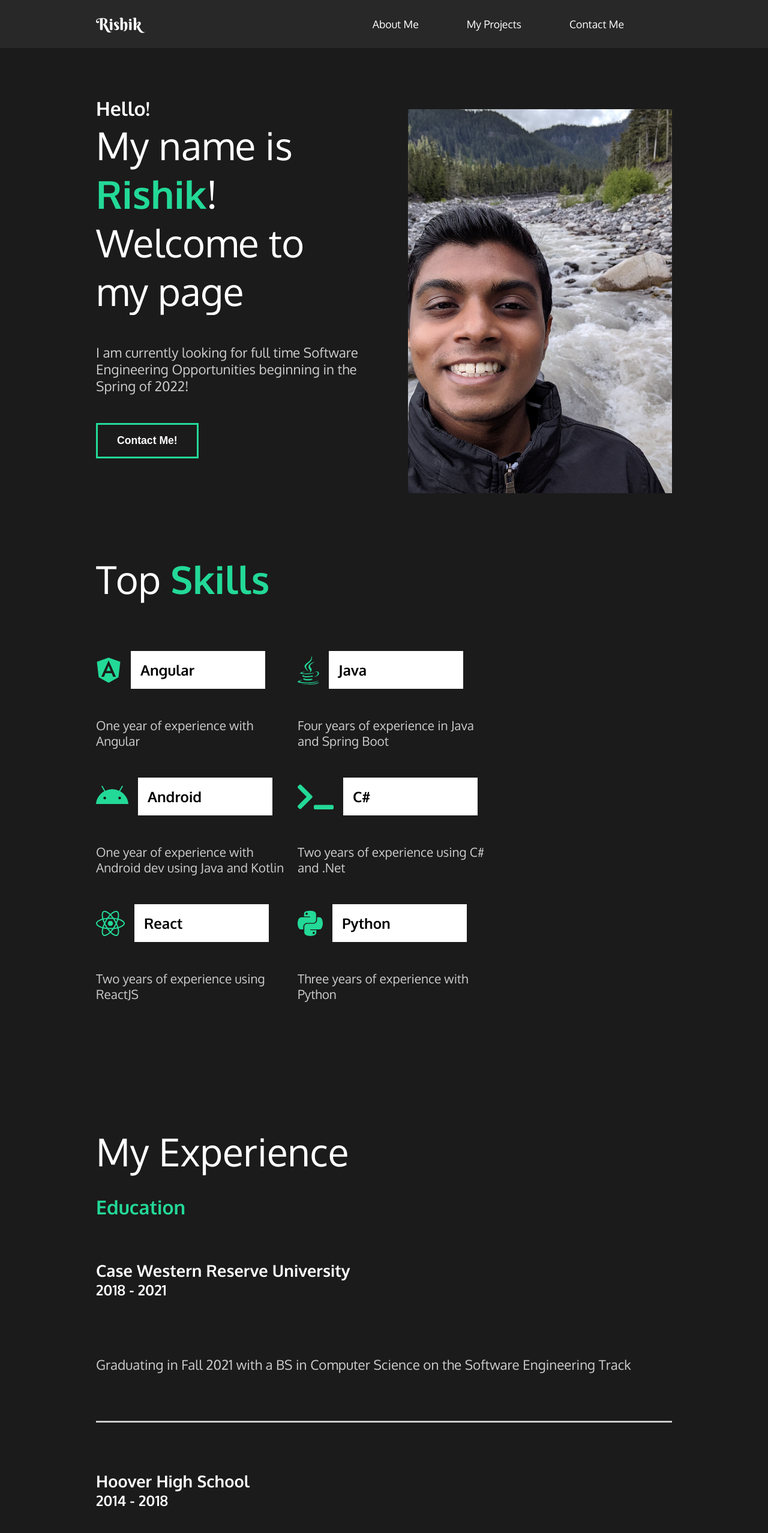
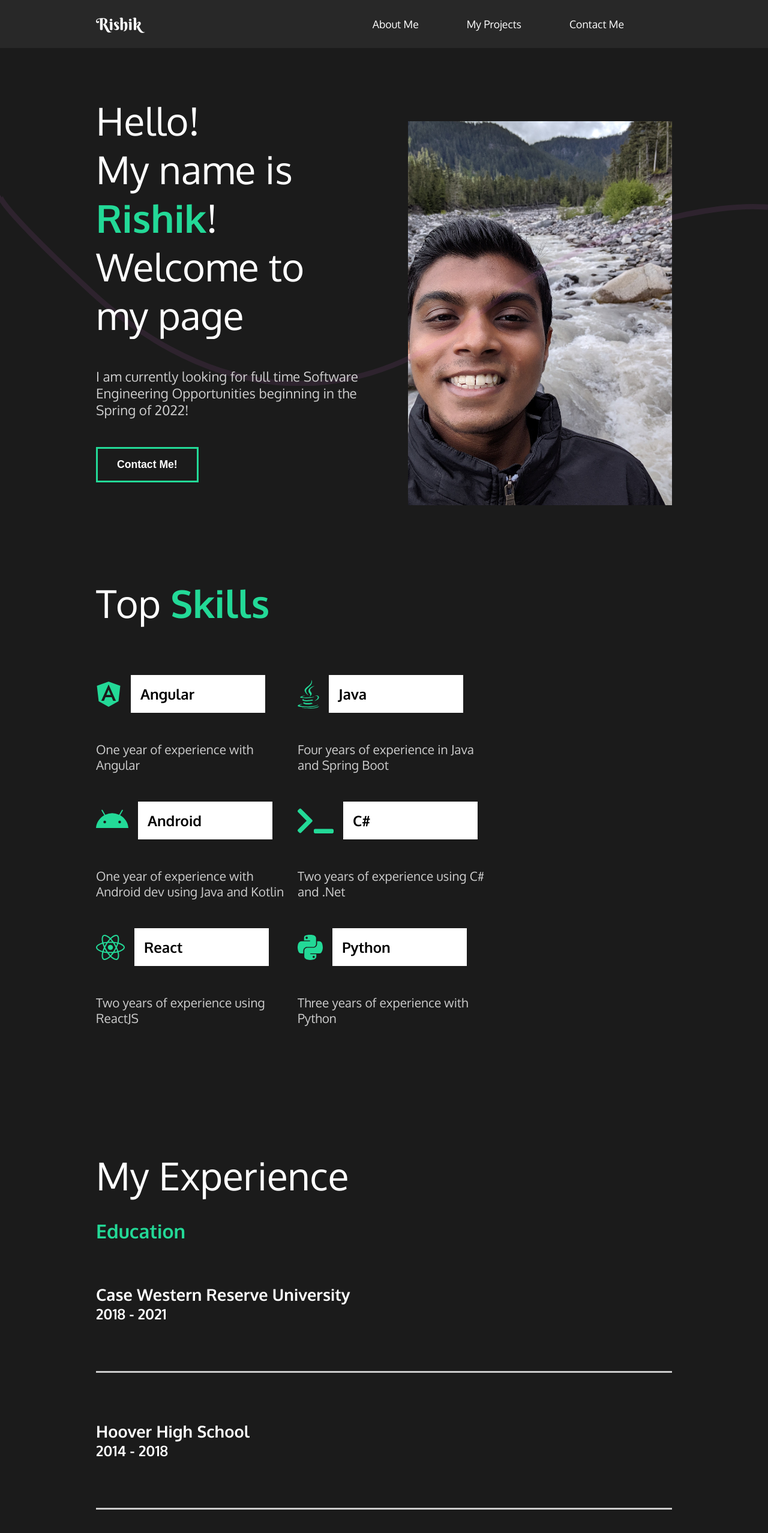
Before and after one commit to blazepower/portfolio, a React (Create React App) app: page / in a window 1280 px wide. Shown: the top 2555 px of the page at 60% size. Built offline with nearby package versions, Linux system fonts and the light colour scheme.

Commit message:
updated animations and styling

```diff
--- /dev/null
+++ b/src/animation.js
@@ -0,0 +1,79 @@
+export const pageAnimation = {
+  hidden: {
+    opacity: 0,
+    y: 300,
+  },
+
+  show: {
+    opacity: 1,
+    y: 0,
+    transition: {
+      duration: 1,
+      when: "beforeChildren",
+      staggerChildren: 0.25,
+    },
+  },
+
+  exit: {
+    opacity: 0,
+    // y: 300,
+    x: -300,
+    transition: {
+      duration: 0.5,
+    },
+  },
+};
+
+export const titleAnim = {
+  hidden: { y: 200 },
+  show: { y: 0, transition: { duration: 1, ease: "easeOut" } },
+};
+
+export const fade = {
+  hidden: { opacity: 0 },
+  show: {
+    opacity: 1,
+    transition: { ease: "easeOut", duration: 1 },
+  },
+};
+
+export const portraitAnim = {
+  hidden: { scale: 1.5, opacity: 0 },
+  show: {
+    scale: 1,
+    opacity: 1,
+    transition: {
+      ease: "easeOut",
+      duration: 1,
+      delay: 0.75,
+    },
+  },
+};
+
+export const lineAnim = {
+  hidden: {
+    width: "0%",
+  },
+
+  show: {
+    width: "100%",
+    transition: { duration: 1 },
+  },
+};
+
+export const flowEffect = {
+  hidden: { x: "-130%", skew: "45deg" },
+  show: {
+    x: "100%",
+    skew: "0deg",
+    transition: {
+      ease: "easeOut",
+      duration: 1,
+    },
+  },
+};
+
+export const frameContainer = {
+  hidden: { opacity: 1 },
+  show: { opacity: 1, transition: { staggerChildren: 0.2, ease: "easeOut" } },
+};
--- a/src/components/AboutSection.js
+++ b/src/components/AboutSection.js
@@ -2,33 +2,41 @@ import React from "react";
 import styled from "styled-components";
 import portrait from "../resources/IMG_20190608_164411.jpg";
 import { Description, Hide, Image, Layout } from "../styles";
+import { motion } from "framer-motion";
+import { fade, portraitAnim, titleAnim } from "../animation";
+import Wave from "./Wave";
 
 const AboutSection = () => {
   return (
     <Layout>
       <Description>
-        <div className="title">
+        <motion.div>
           <Hide>
-            <h1>Hello!</h1>
+            <motion.h2 variants={titleAnim}>Hello!</motion.h2>
           </Hide>
           <Hide>
-            <h2>
+            <motion.h2 variants={titleAnim}>
               My name is <span>Rishik</span>!
-            </h2>
+            </motion.h2>
           </Hide>
           <Hide>
-            <h2>Welcome to my page</h2>
+            <motion.h2 variants={titleAnim}>Welcome to my page</motion.h2>
           </Hide>
-        </div>
-        <p>
+        </motion.div>
+        <motion.p variants={fade}>
           I am currently looking for full time Software Engineering
           Opportunities beginning in the Spring of 2022!
-        </p>
-        <button>Contact Me!</button>
+        </motion.p>
+        <motion.button variants={fade}>Contact Me!</motion.button>
       </Description>
       <ProfilePic>
-        <img src={portrait} alt="Picture of Me!" />
+        <motion.img
+          variants={portraitAnim}
+          src={portrait}
+          alt="Picture of Me!"
+        />
       </ProfilePic>
+      <Wave />
     </Layout>
   );
 };
@@ -44,6 +52,7 @@ const ProfilePic = styled(Image)`
 
   img {
     width: 100%;
+    z-index: 2;
   }
 `;
 
--- a/src/components/ExperienceSection.js
+++ b/src/components/ExperienceSection.js
@@ -1,18 +1,22 @@
-import React from "react";
+import React, { useState } from "react";
 import styled from "styled-components";
-import {Layout} from "../styles";
+import { Layout } from "../styles";
+import { AnimateSharedLayout, motion } from "framer-motion";
 
-const ExperienceCard = ({cardHeader, cardDate, cardContent}) => {
+const ExperienceCard = ({ cardHeader, cardDate, cardContent }) => {
+  const [expToggle, setExpToggle] = useState(false);
   return (
-        <Drop>
-            <div className={"card-title"}>
-                <h4>{cardHeader}</h4>
-                <h5>{cardDate}</h5>
+    <Drop layout>
+      <div onClick={() => setExpToggle(!expToggle)} className={"card-title"}>
+        <motion.h4 layout>{cardHeader}</motion.h4>
+        <motion.h5 layout>{cardDate}</motion.h5>
       </div>
-            <div className="drop-content">
-                <p>{cardContent}</p>
-            </div>
-            <div className="exp-line"/>
+      {expToggle && (
+        <motion.div className="drop-content">
+          <motion.p>{cardContent}</motion.p>
+        </motion.div>
+      )}
+      <div className="exp-line" />
     </Drop>
   );
 };
@@ -21,8 +25,12 @@ const ExperienceSection = () => {
   return (
     <Experience>
       <h2>My Experience</h2>
-            <h3><span>Education</span></h3>
-            <br/>
+      <motion.h3 layout>
+        <span>Education</span>
+      </motion.h3>
+      <br />
+
+      <AnimateSharedLayout>
         <ExperienceCard
           cardHeader={"Case Western Reserve University"}
           cardDate={"2018 - 2021"}
@@ -37,13 +45,16 @@ const ExperienceSection = () => {
             "Graduated in Spring 2018 as a Valedictorian and National Merit Scholar with an IB diploma"
           }
         />
-            <h3><span>Work History</span></h3>
-            <br/>
+        <motion.h3 layout>
+          <span>Work History</span>
+        </motion.h3>
+        <br />
         <ExperienceCard
           cardHeader={"Microsoft Azure"}
           cardDate={"2021"}
           cardContent={
-                    "Intern on the Azure Compute Team for Summer 2021 \n" + "More to come"
+            "Intern on the Azure Compute Team for Summer 2021 \n" +
+            "More to come"
           }
         />
         <ExperienceCard
@@ -75,6 +86,7 @@ const ExperienceSection = () => {
             "Scripted a means of data archival, display, and delivery to the Department of Energy"
           }
         />
+      </AnimateSharedLayout>
     </Experience>
   );
 };
@@ -99,10 +111,11 @@ const Experience = styled(Layout)`
   }
 `;
 
-const Drop = styled.div`
+const Drop = styled(motion.div)`
   .card-title {
     padding: 3rem 0;
     cursor: pointer;
+    user-select: none;
   }
 
   .drop-content {
@@ -117,5 +130,4 @@ const Drop = styled.div`
   }
 `;
 
-
 export default ExperienceSection;
--- /dev/null
+++ b/src/components/Wave.js
@@ -0,0 +1,31 @@
+import React from "react";
+import styled from "styled-components";
+import { motion } from "framer-motion";
+
+const Wave = () => {
+  return (
+    <WaveSVG
+      viewBox="0 0 1440 363"
+      fill="none"
+      xmlns="http://www.w3.org/2000/svg"
+    >
+      <motion.path
+        initial={{ pathLength: 0, pathOffset: 1 }}
+        animate={{ pathLength: 1, pathOffset: 0 }}
+        transition={{ duration: 1 }}
+        d="M1440 27.4774C1352.73 19.8184 1122.41 49.0556 899.331 227.276C620.48 450.052 354.282 355.647 170.328 185.318C23.165 49.0556 -4.21721 8.32998 0.487081 5"
+        stroke="#D96ED4"
+        strokeOpacity="0.1"
+        strokeWidth="10"
+      />
+    </WaveSVG>
+  );
+};
+
+const WaveSVG = styled.svg`
+  position: absolute;
+  left: 0;
+  z-index: 1;
+`;
+
+export default Wave;
--- a/src/pages/About.js
+++ b/src/pages/About.js
@@ -1,16 +1,22 @@
 import React from "react";
-
+import { motion } from "framer-motion";
+import { pageAnimation } from "../animation";
 import AboutSection from "../components/AboutSection";
 import SkillsSection from "../components/SkillsSection";
 import ExperienceSection from "../components/ExperienceSection";
 
 const About = () => {
   return (
-    <>
+    <motion.div
+      variants={pageAnimation}
+      initial={"hidden"}
+      animate={"show"}
+      exit={"exit"}
+    >
       <AboutSection />
       <SkillsSection />
       <ExperienceSection />
-    </>
+    </motion.div>
   );
 };
 
--- a/src/pages/Contact.js
+++ b/src/pages/Contact.js
@@ -1,11 +1,18 @@
 import React from "react";
+import { motion } from "framer-motion";
+import { pageAnimation } from "../animation";
 
 const Contact = () => {
-    return(
-        <div>
-            <h1>Contact</h1>
-        </div>
-    )
-}
+  return (
+    <motion.div
+      exit={"exit"}
+      variants={pageAnimation}
+      initial={"hidden"}
+      animate={"show"}
+    >
+      <h1>Contact</h1>
+    </motion.div>
+  );
+};
 
 export default Contact;
--- a/src/pages/ProjectDetail.js
+++ b/src/pages/ProjectDetail.js
@@ -2,6 +2,8 @@ import React, { useEffect, useState } from "react";
 import styled from "styled-components";
 import { useHistory } from "react-router-dom";
 import { TempState } from "../TempState";
+import { motion } from "framer-motion";
+import { pageAnimation } from "../animation";
 
 const Detail = ({ Title, Description }) => {
   return (
@@ -24,7 +26,12 @@ const ProjectDetail = () => {
   }, [projects, url]);
 
   return (
-    <Details>
+    <Details
+      variants={pageAnimation}
+      exit={"exit"}
+      initial={"hidden"}
+      animate={"show"}
+    >
       <Headline>
         <h2>{project?.title}</h2>
         <img src={project?.img} alt={project?.title} />
@@ -42,7 +49,7 @@ const ProjectDetail = () => {
   );
 };
 
-const Details = styled.div`
+const Details = styled(motion.div)`
   color: white;
 `;
 
--- a/src/pages/Projects.js
+++ b/src/pages/Projects.js
@@ -1,6 +1,15 @@
 import React from "react";
 import styled from "styled-components";
 import { Link } from "react-router-dom";
+import { motion } from "framer-motion";
+import {
+  pageAnimation,
+  fade,
+  portraitAnim,
+  flowEffect,
+  frameContainer,
+  lineAnim,
+} from "../animation";
 
 // Images
 import bot from "../resources/botomatic.png";
@@ -15,54 +24,74 @@ import tweets from "../resources/Tweet_data.png";
 
 const Projects = () => {
   return (
-    <ProjectsStyle>
-      <h1>Projects</h1>
+    <ProjectsStyle
+      variants={pageAnimation}
+      initial={"hidden"}
+      animate={"show"}
+      exit={"exit"}
+    >
+      <motion.div variants={frameContainer}>
+        <Frame1 variants={flowEffect} />
+        <Frame2 variants={flowEffect} />
+        <Frame3 variants={flowEffect} />
+        <Frame4 variants={flowEffect} />
+      </motion.div>
+
+      <motion.h1 variants={fade} style={{ color: "white" }}>
+        Projects
+      </motion.h1>
       {/* #Todo: Extract into its own component */}
       <Project>
-        <h2>React Music Player</h2>
-        <div className={"line"} />
+        <motion.h2 variants={fade}>React Music Player</motion.h2>
+        <motion.div variants={lineAnim} className={"line"} />
         <Link to="/project/player">
-          <img src={player} alt={"Music Player"} />
+          <Hide>
+            <motion.img
+              variants={portraitAnim}
+              src={player}
+              alt={"Music Player"}
+            />
+          </Hide>
         </Link>
       </Project>
       <Project>
         <h2>Intelliquote</h2>
-        <div className={"line"} />
+        <motion.div className={"line"} />
         <Link to={"/project/intelliquote"}>
           <img src={intelliquote} alt={"Intelliquote"} />
         </Link>
       </Project>
       <Project>
         <h2>SwagAI</h2>
-        <div className={"line"} />
+        <motion.div className={"line"} />
         <Link to={"/project/swag"}>
           <img src={swag} alt={"SwagAI"} />
         </Link>
       </Project>
       <Project>
         <h2>NeverAlone</h2>
-        <div className={"line"} />
+        <motion.div className={"line"} />
         <Link to={"/project/neveralone"}>
           <img src={neveralone} alt={"NeverAlone"} />
         </Link>
       </Project>
       <Project>
         <h2>Bot-o-Matic</h2>
-        <div className={"line"} />
+        <motion.div className={"line"} />
         <Link to={"/project/botmatic"}>
           <img src={bot} alt={"bot-o-matic"} />
         </Link>
       </Project>
       <Project>
         <h2>Florist Frenzy</h2>
-        <div className={"line"} />
+        <motion.div className={"line"} />
         <Link to={"/project/florist"}>
           <img src={florist} alt={"Florist Frenzy"} />
         </Link>
       </Project>
       <Project>
         <h2>MURL</h2>
-        <div className={"line"} />
+        <motion.div className={"line"} />
         <Link to={"/project/murl"}>
           <img src={murl} alt={"MURL"} />
         </Link>
@@ -71,7 +100,7 @@ const Projects = () => {
   );
 };
 
-const ProjectsStyle = styled.div`
+const ProjectsStyle = styled(motion.div)`
   min-height: 100vh;
   overflow: hidden;
   padding: 5rem 10rem;
@@ -84,10 +113,14 @@ const ProjectsStyle = styled.div`
 const Project = styled.div`
   padding-bottom: 10rem;
 
+  h2 {
+    color: white;
+  }
+
   .line {
     height: 0.5rem;
     margin-bottom: 3rem;
-    background: gray;
+    background: #23d997;
   }
 
   img {
@@ -97,4 +130,30 @@ const Project = styled.div`
   }
 `;
 
+const Hide = styled.div`
+  overflow: hidden;
+`;
+
+const Frame1 = styled(motion.div)`
+  position: fixed;
+  left: 0;
+  top: 10%;
+  width: 100%;
+  height: 100vh;
+  background: #fffebf;
+  z-index: 2;
+`;
+
+const Frame2 = styled(Frame1)`
+  background: #ff8efb;
+`;
+
+const Frame3 = styled(Frame1)`
+  background: #8ed2ff;
+`;
+
+const Frame4 = styled(Frame1)`
+  background: #8effa0;
+`;
+
 export default Projects;
--- a/src/styles.js
+++ b/src/styles.js
@@ -12,6 +12,7 @@ export const Layout = styled.div`
 export const Description = styled.div`
   flex: 1;
   padding-right: 5rem;
+  z-index: 2;
 
   h2 {
     font-weight: lighter;
```
Also changed, not shown: src/App.js (+6 -2 lines). Lines whose indentation alone changed are shown as unchanged.
